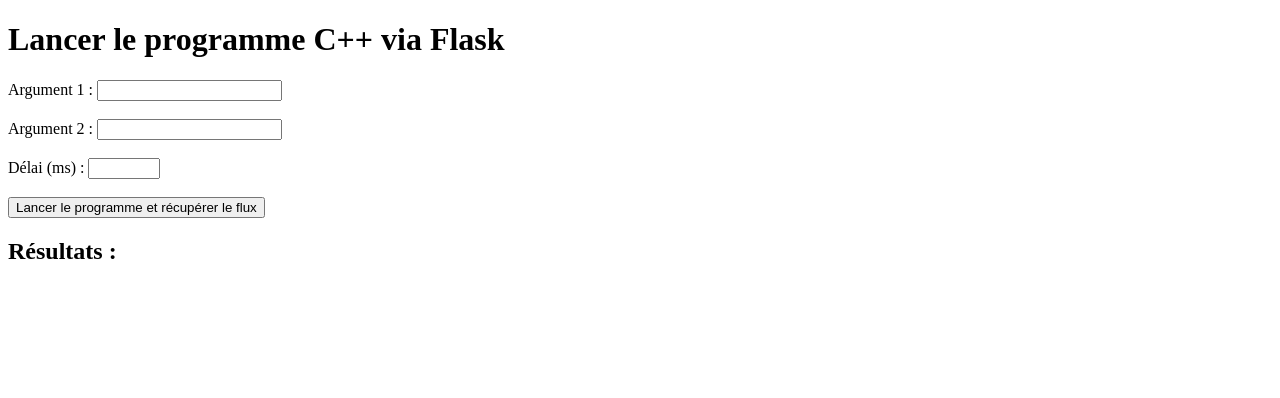
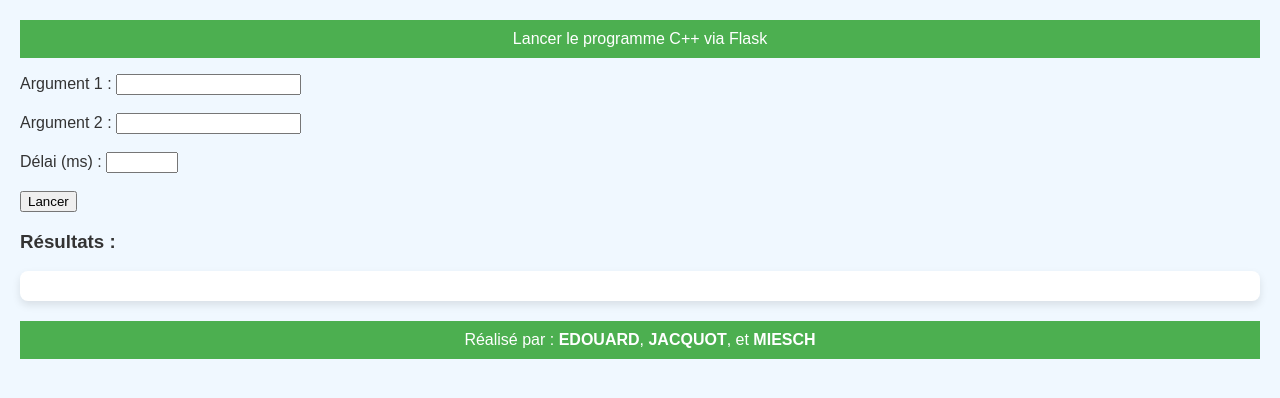
Before and after one commit to Egario54/ProjetSysteme, a Flask app: page / in a window 1280 px wide. Shown: the top 398 px of the page. Run offline with Flask 3, Linux system fonts and the light colour scheme.

Commit message:
Push du main

```diff
--- a/src/templates/Main.html
+++ b/src/templates/Main.html
@@ -4,12 +4,76 @@
     <meta charset="UTF-8">
     <meta name="viewport" content="width=device-width, initial-scale=1.0">
     <title>Lancer le programme C++</title>
+    <style>
+        body {
+            font-family: 'Arial', sans-serif;
+            background-color: #f0f8ff;
+            color: #333;
+            margin: 0;
+            padding: 20px;
+        }
+
+        header {
+            background-color: #4CAF50;
+            color: white;
+            text-align: center;
+            padding: 10px 0;
+        }
+
+        h1 {
+            margin-bottom: 30px;
+        }
+
+        h2 {
+            background-color: #4CAF50;
+            color: white;
+            text-align: center;
+            padding: 10px 0;
+        }
+
+        pre {
+            background-color: #ffffff;
+            color: #333;
+            padding: 15px;
+            border-radius: 8px;
+            box-shadow: 0 4px 8px rgba(0, 0, 0, 0.1);
+            font-size: 1.1em;
+            white-space: pre-wrap;
+            word-wrap: break-word;
+        }
+
+        #data {
+            overflow-y: auto;
+            max-height: 400px;
+        }
+
+        #footer {
+            text-align: center;
+            padding: 10px;
+            margin-top: 20px;
+            background-color: #4CAF50;
+            color: white;
+        }
+
+        .container {
+            max-width: 800px;
+            margin: 0 auto;
+            padding: 20px;
+            box-sizing: border-box;
+        }
+
+        .stream-label {
+            display: block;
+            margin: 10px 0;
+            font-size: 1.2em;
+            color: #4CAF50;
+        }
+    </style>
 </head>
 <body>
-    <h1>Lancer le programme C++ via Flask</h1>
-
-    <!-- Formulaire pour lancer le programme -->
-    <form id="launchForm">
+<header>Lancer le programme C++ via Flask</header>
+<p></p>
+<form id="launchForm" action="/run" method="post">
     <label for="arg1">Argument 1 :</label>
     <input type="number" id="arg1" name="args[arg1]" required><br><br>
 
@@ -19,77 +83,48 @@
     <label for="delay_ms">Délai (ms) :</label>
     <input type="number" id="delay_ms" name="args[delay_ms]" min="100" max="2000" required><br><br>
 
-        <input type="submit" value="Lancer le programme et récupérer le flux">
+    <input type="submit" value="Lancer">
 </form>
 
-    <h2>Résultats :</h2>
+<h3>Résultats :</h3>
 <pre id="output"></pre>
 
+<footer id="footer">
+    Réalisé par : <strong>EDOUARD</strong>, <strong>JACQUOT</strong>, et <strong>MIESCH</strong>
+</footer>
+
 <script>
-        // Lors du clic sur le formulaire pour lancer le programme et récupérer le flux
     document.getElementById('launchForm').addEventListener('submit', function(event) {
-            event.preventDefault();
+        event.preventDefault(); // Empêcher le rechargement de la page
 
-            // Récupérer les valeurs des champs de formulaire
+        // Récupérer les valeurs des champs
         var arg1 = document.getElementById('arg1').value;
         var arg2 = document.getElementById('arg2').value;
         var delay_ms = document.getElementById('delay_ms').value;
 
-            console.log("Données soumises:", arg1, arg2, delay_ms); // Debug
-
-            // Créer un objet JSON avec les données du formulaire
+        // Construire un objet JSON simple
         var data = {
-                args: {
-                    arg1: arg1,
-                    arg2: arg2,
-                    delay_ms: delay_ms
-                }
+            arg1: parseInt(arg1, 10), // Convertir en entier
+            arg2: parseInt(arg2, 10), // Convertir en entier
+            delay_ms: parseInt(delay_ms, 10) // Convertir en entier
         };
 
-            // Envoyer la requête POST pour lancer le programme C++
+        // Envoyer une requête POST avec le JSON simple
         fetch('/run', {
             method: 'POST',
             headers: {
                 'Content-Type': 'application/json'
             },
-                body: JSON.stringify(data)  // convertir les données en JSON
+            body: JSON.stringify(data) // Convertir en JSON string
         })
             .then(response => response.json())
             .then(data => {
-                // Ne pas afficher la réponse de lancement du programme dans l'output
-                // Au lieu de ça, démarrer directement le flux SSE
-                startStream(arg1, arg2, delay_ms);
+                // Afficher les résultats dans l'élément <pre>
+                document.getElementById('output').textContent = data.outputs.join('\n');
             })
-            .catch(error => {
-                console.error('Erreur lors du lancement du programme C++ :', error);
-            });
+            .catch(error => console.error('Erreur :', error));
     });
 
-        // Fonction pour démarrer le flux SSE
-        function startStream(arg1, arg2, delay_ms) {
-            console.log("Démarrage du flux avec:", arg1, arg2, delay_ms); // Debug
-
-            // Vérifier que les valeurs sont valides
-            if (arg1 === "" || arg2 === "" || delay_ms === "") {
-                console.error("Tous les champs doivent être remplis !");
-                return;
-            }
-
-            // Ouvrir une connexion EventSource pour écouter les sorties du flux
-            var source = new EventSource('/run_stream?arg1=' + encodeURIComponent(arg1) + '&arg2=' + encodeURIComponent(arg2) + '&delay_ms=' + encodeURIComponent(delay_ms));
-
-            // Lorsque de nouvelles données arrivent via SSE, les ajouter à l'affichage
-            source.onmessage = function(event) {
-                console.log("Données reçues du flux:", event.data); // Debug
-                document.getElementById('output').textContent += event.data + '\n';
-            };
-
-            // Gestion des erreurs éventuelles du flux SSE
-            source.onerror = function(error) {
-                console.error("Erreur dans le flux SSE:", error);
-                source.close();
-            };
-        }
 </script>
 </body>
 </html>
```
Lines whose indentation alone changed are shown as unchanged.
